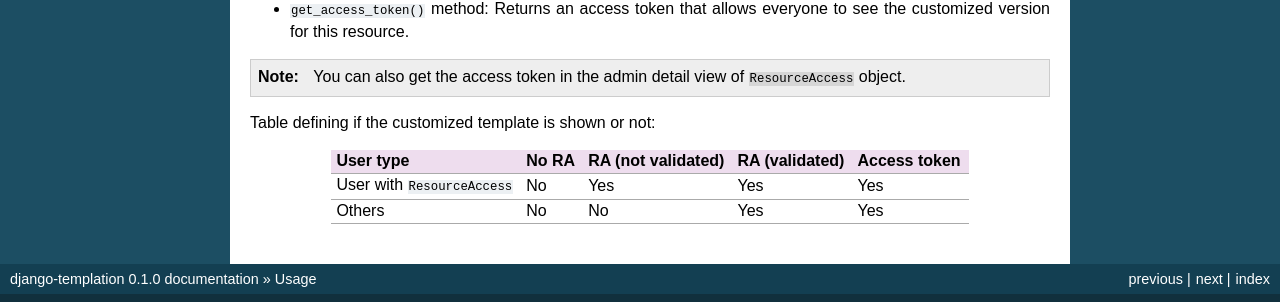
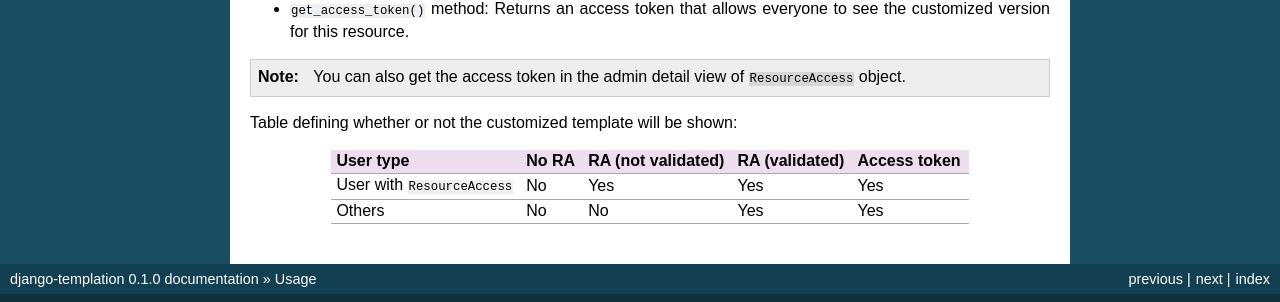
Before and after one commit to qdqmedia/django-templation, a Sphinx documentation site: the page built from docs/usage.rst, in a window 1280 px wide and 900 px high, scrolled down 4774 px. Shown: the part 574-876 px from the top of the window. Built offline with Sphinx 7.4.7, drawn with Linux system fonts in a browser that asks for light colours.

Commit message:
Correction in docs

```diff
--- a/docs/usage.rst
+++ b/docs/usage.rst
@@ -312,7 +312,7 @@ The ``ResourceAccess`` (`RA`) object defines if a user can access a *WebDAV* fol
 .. note:: You can also get the access token in the admin detail view of ``ResourceAccess`` object.
 
 
-Table defining if the customized template is shown or not:
+Table defining whether or not the customized template will be shown:
 
 =============================  ======  ===================  ===============  =================
 User type                      No RA   RA (not validated)   RA (validated)   Access token
```
